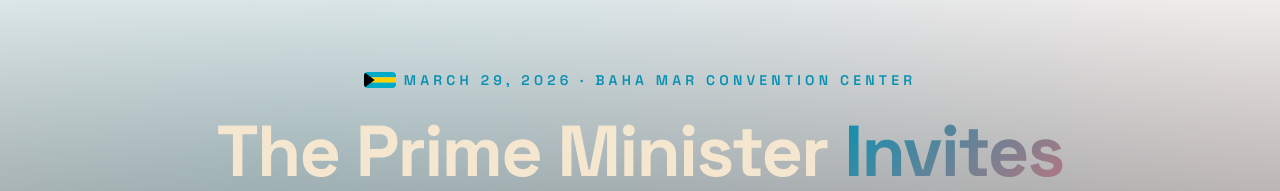
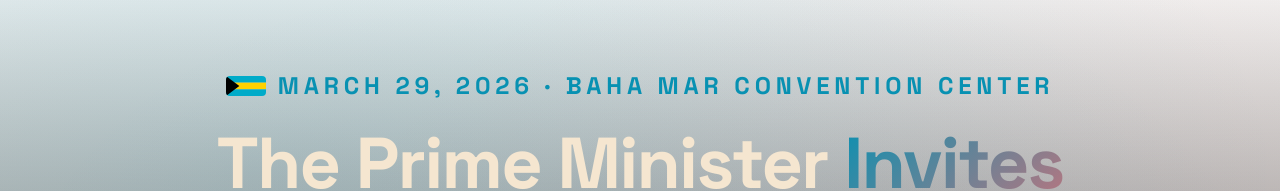
Before and after one commit to gmr0780/Bahamas-Creator-Economy, a Next.js app: page /event in a window 1280 px wide. Shown: the part 194-385 px from the top of the page. Built offline with nearby package versions, Linux system fonts and the light colour scheme; no server answers; the database is empty.

Commit message:
Make event date/venue line bigger: 2xl extrabold

```diff
--- a/src/app/event/page.tsx
+++ b/src/app/event/page.tsx
@@ -83,8 +83,8 @@
       <section className="hero-mesh relative overflow-hidden py-24 md:py-32">
         <div className="absolute inset-0 bg-gradient-to-b from-transparent to-navy/80" />
         <div className="relative z-10 mx-auto max-w-5xl px-6 text-center">
-          <p className="mb-4 text-xs sm:text-sm font-semibold uppercase tracking-[0.2em] sm:tracking-[0.3em] text-aqua flex items-center justify-center gap-2 flex-wrap">
-            <BahamianFlag width={32} className="rounded-sm shrink-0" />
+          <p className="mb-4 text-base sm:text-xl md:text-2xl font-extrabold uppercase tracking-[0.15em] sm:tracking-[0.2em] text-aqua flex items-center justify-center gap-3 flex-wrap">
+            <BahamianFlag width={40} className="rounded-sm shrink-0" />
             <span>March 29, 2026 &middot; Baha Mar Convention Center</span>
           </p>
           <h1 className="mb-6 text-3xl font-extrabold leading-tight tracking-tight sm:text-4xl md:text-6xl lg:text-7xl">
```
